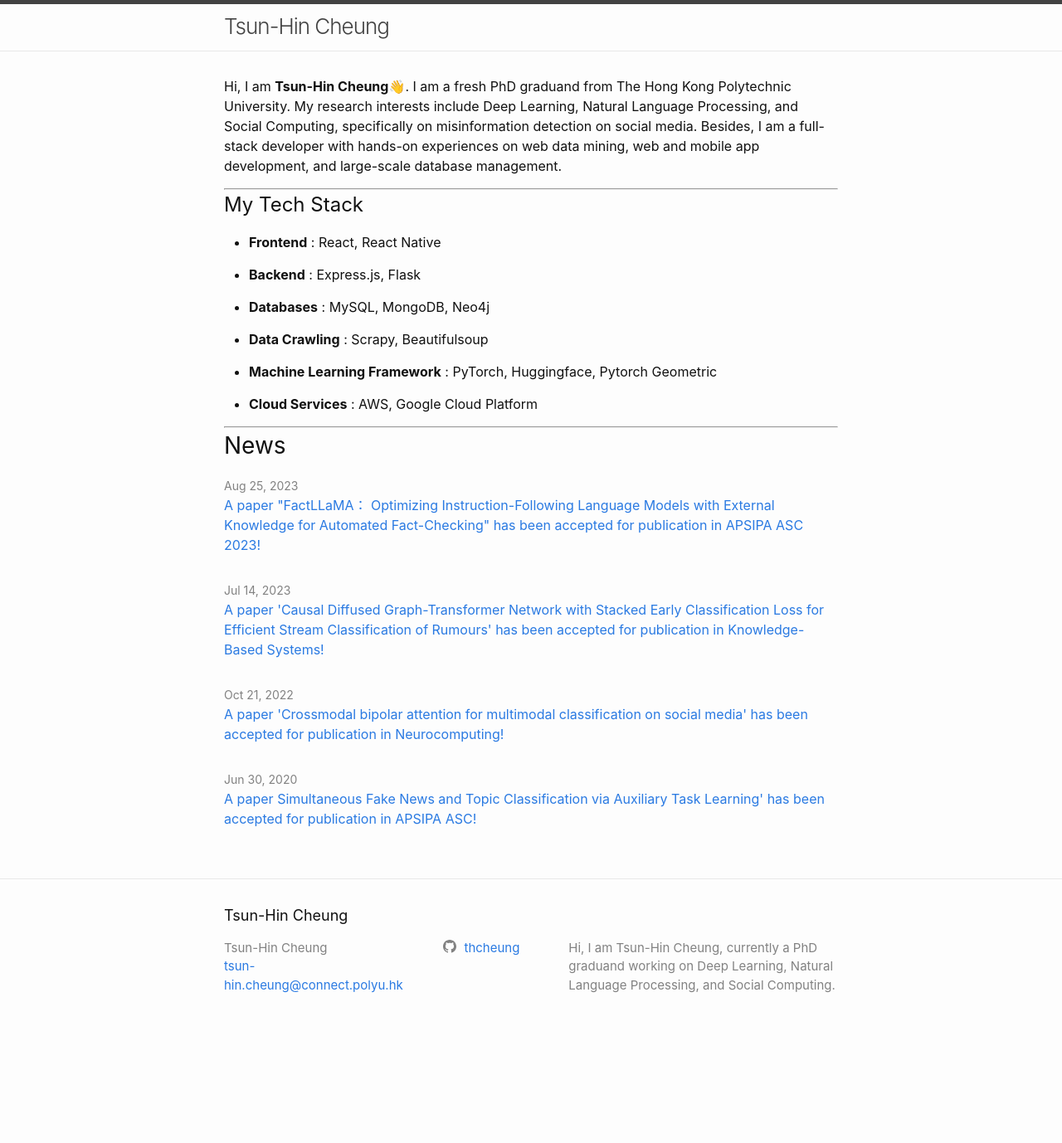
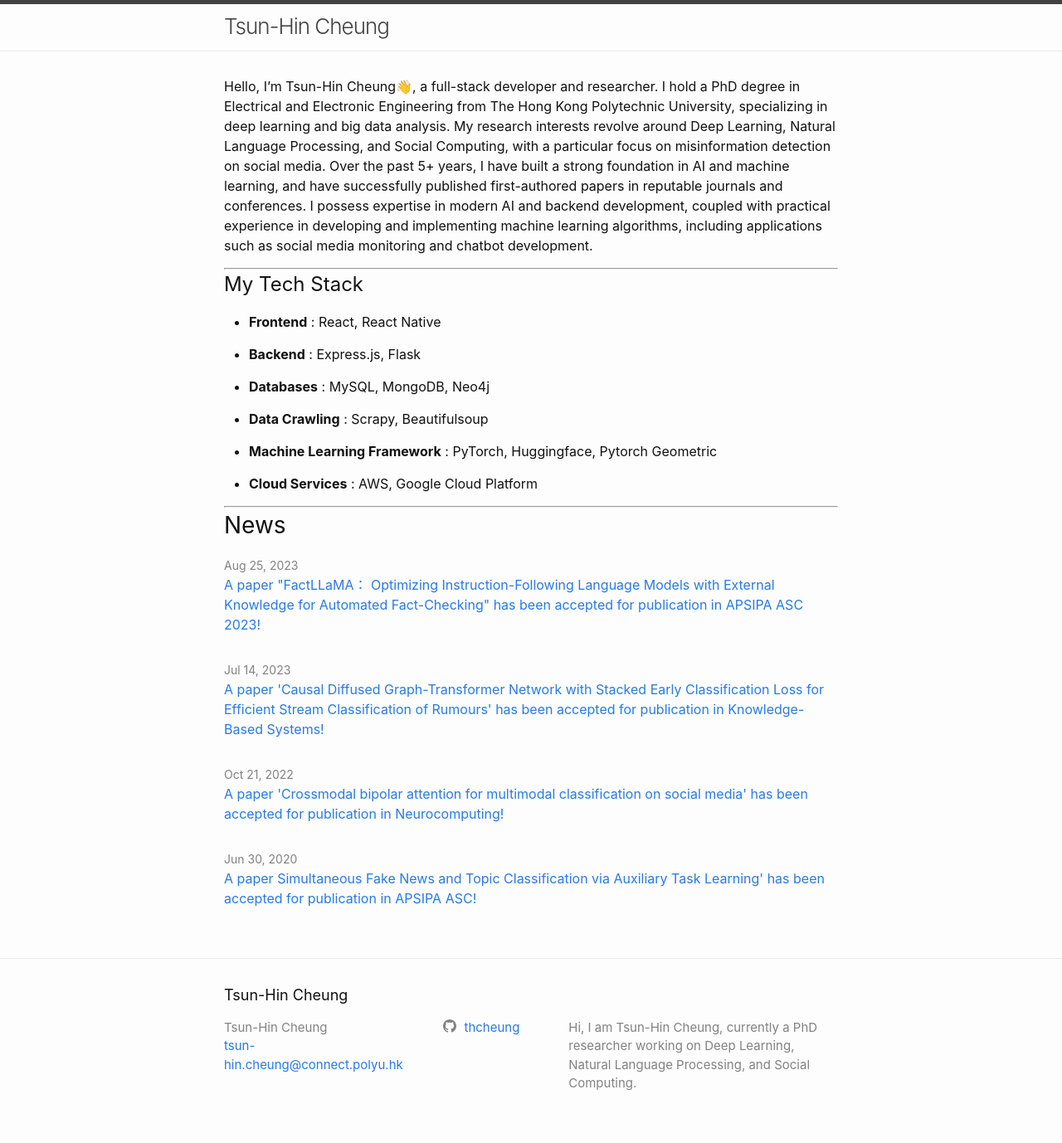
Before and after one commit to thcheung/thcheung.github.io, a Jekyll site: the page built from index.markdown, in a window 1280 px wide. Shown: the whole page at 83% size. Built offline with Jekyll 4.4.1, drawn with Linux system fonts in a browser that asks for light colours; before the commit the page ends 1259 px from its top, so only the background shows below that.

Commit message:
update intros

```diff
--- a/_config.yml
+++ b/_config.yml
@@ -21,7 +21,7 @@
 title: Tsun-Hin Cheung
 email: tsun-hin.cheung@connect.polyu.hk
 description: >- # this means to ignore newlines until "baseurl:"
-   Hi, I am Tsun-Hin Cheung, currently a PhD graduand working on Deep Learning, Natural Language Processing, and Social Computing.
+   Hi, I am Tsun-Hin Cheung, currently a PhD researcher working on Deep Learning, Natural Language Processing, and Social Computing.
 baseurl: "" # the subpath of your site, e.g. /blog
 url: "https://github.com/thcheung" # the base hostname & protocol for your site, e.g. http://example.com
 # twitter_username: thscheung
--- a/index.markdown
+++ b/index.markdown
@@ -5,7 +5,7 @@
 layout: home
 ---
 
-Hi, I am **Tsun-Hin Cheung**👋. I am a fresh PhD graduand from The Hong Kong Polytechnic University. My research interests include Deep Learning, Natural Language Processing, and Social Computing, specifically on misinformation detection on social media. Besides, I am a full-stack developer with hands-on experiences on web data mining, web and mobile app development, and large-scale database management.
+Hello, I'm Tsun-Hin Cheung👋, a full-stack developer and researcher. I hold a PhD degree in Electrical and Electronic Engineering from The Hong Kong Polytechnic University, specializing in deep learning and big data analysis. My research interests revolve around Deep Learning, Natural Language Processing, and Social Computing, with a particular focus on misinformation detection on social media. Over the past 5+ years, I have built a strong foundation in AI and machine learning, and have successfully published first-authored papers in reputable journals and conferences. I possess expertise in modern AI and backend development, coupled with practical experience in developing and implementing machine learning algorithms, including applications such as social media monitoring and chatbot development.
 
 ------
 
```
